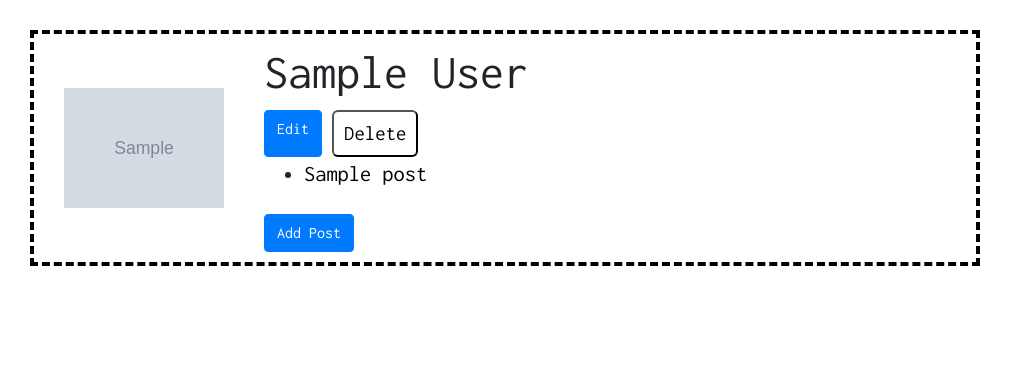
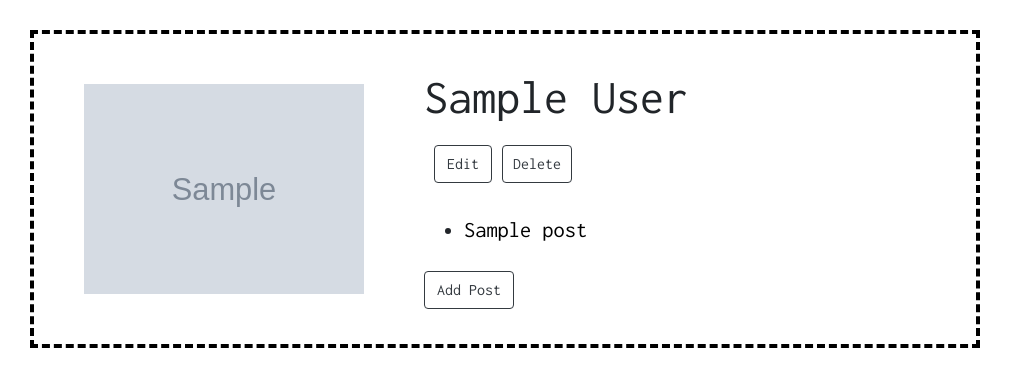
Before and after one commit to karlystark/flask-blogly, a Flask app: page /users/1 in a window 1280 px wide. Shown: the top 387 px of the page, without its empty margins (0-1013 px from the left). Run offline with Flask 3, Linux system fonts and the light colour scheme; tables that the repository leaves empty hold one stand-in row (values such as "Sample post"); grey boxes marked "Sample" are stand-in pictures.

Commit message:
updated style on new pages

```diff
--- a/static/style.css
+++ b/static/style.css
@@ -67,7 +67,7 @@ li:hover{
   border: 4px dashed black;
   margin: 30px;
   margin-right: 300px;
-  padding: 10px;
+  padding: 20px;
 }
 
 .profile_text_container {
@@ -79,26 +79,24 @@ li:hover{
 
 .button_container{
   display: flex;
-
+  margin: 10px;
 }
 
 .profile_image {
-  max-width: 200px;
-  max-height: 200px;
-  padding: 20px;
+  max-width: 300px;
+  max-height: 300px;
+  padding: 10px;
+  margin: 20px;
+  margin-right: 30px;
 
 }
 
 button {
   border-radius: 6px;
-  /* text-decoration: none; */
+  text-decoration: none;
   font-size: 1.3em;
   cursor: pointer;
-  background-color: white;
   font: black;
-  transition: transform .4s ease-in-out,
-  color 0.4s ease-in-out,
-  background-color 0.4s ease-in-out;
   font-family: 'Inconsolata', monospace;
 }
 
@@ -126,6 +118,9 @@ img:hover {
   transition: .4s;
 }
 
+.post_list{
+  margin-top: 20px;
+}
 
 /* ------ PROFILE EDIT PAGE ------ */
 
--- a/templates/user_list.html
+++ b/templates/user_list.html
@@ -10,6 +10,6 @@
       <li><a href="/users/{{ user.id }}">{{ user.first_name }} {{ user.last_name }}</a></li>
     {% endfor %}
   </ul>
-  <a href='/users/new' class="add_user_button btn btn-primary" role="button">Add User</a>
+  <a href='/users/new' class="btn btn-outline-dark" id="add_user_button" role="button">Add User</a>
 </div>
   {% endblock %}
--- a/templates/user_profile.html
+++ b/templates/user_profile.html
@@ -8,20 +8,20 @@
     <h1>{{ user.first_name }} {{ user.last_name }}</h1>
 
     <div class="button_container">
-    <a href='/users/{{ user_id }}/edit' class="btn btn-primary" role="button">Edit</a>
+    <a href='/users/{{ user_id }}/edit' class="btn btn-outline-dark" role="button">Edit</a>
 
     <form method="POST" action="/users/{{ user_id }}/delete">
-      <button type="submit" class="delete_btn">Delete</button>
+      <button type="submit" class="delete_btn btn btn-outline-dark">Delete</button>
     </form>
   </div>
 
-  <ul>
+  <ul class="post_list">
     {% for post in posts %}
       <li><a href="/posts/{{ post.post_id }}">{{ post.title }}</a></li>
     {% endfor %}
   </ul>
 
-  <a href="/users/{{ user_id }}/posts/new" class="btn btn-primary" role="button"> Add Post</a>
+  <a href="/users/{{ user_id }}/posts/new" class="btn btn-outline-dark" role="button"> Add Post</a>
   </form>
 
 </div>
```
Also changed, not shown: other parts of static/style.css (+60 -8 lines), templates/add_new_post_form.html (+6 -3 lines), templates/display_posts.html (+7 -5 lines), templates/edit_post_form.html (+5 -4 lines), templates/user_edit_page.html (+8 -8 lines).
